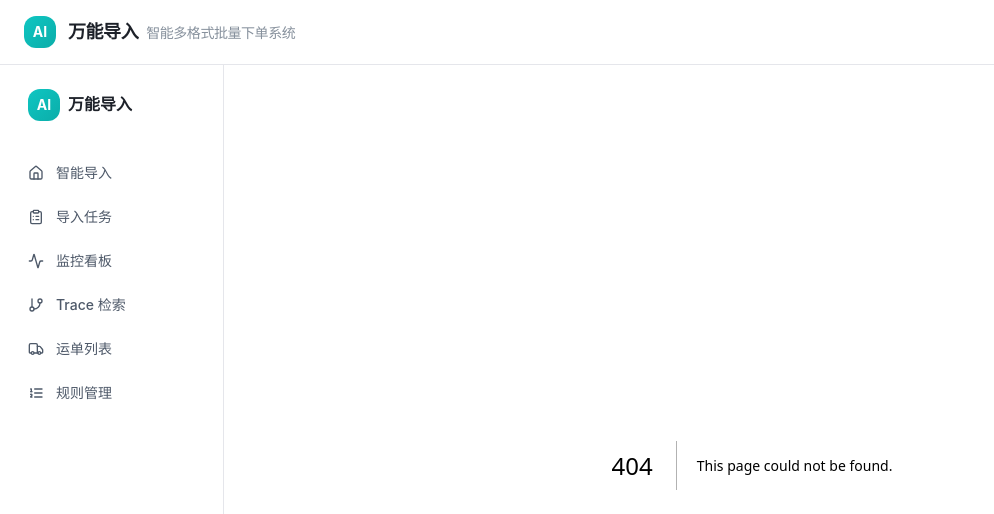
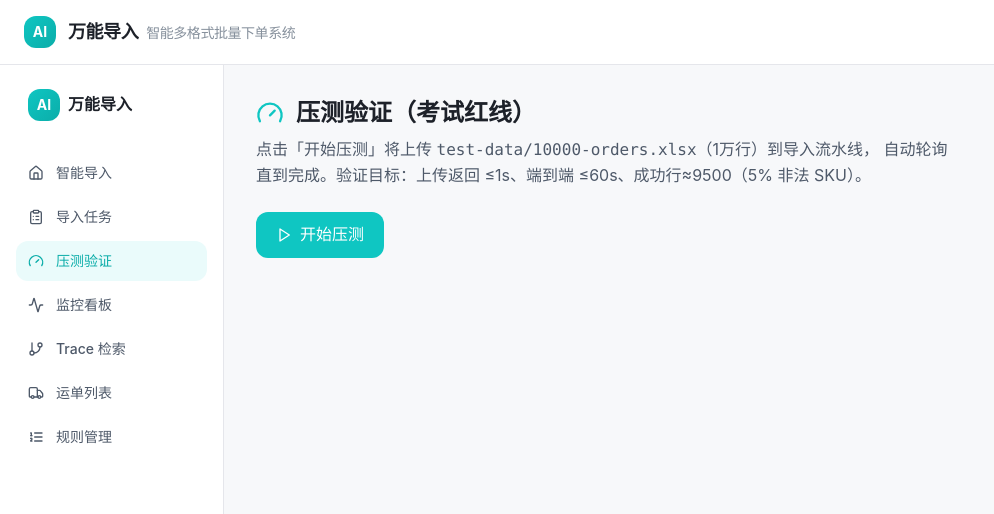
Before and after one commit to zhouhanxiu/waybillV2, a Next.js app: page /loadtest in a window 1280 px wide. Before the commit this address had no page. Shown: the top 514 px of the page, without its empty margins (0-994 px from the left). Built offline with nearby package versions, Linux system fonts and the light colour scheme.

Commit message:
feat: 可访问压测入口 - /api/loadtest 触发接口 + /loadtest 可视化页面 + runImport 复用 + 报告脚本去initDb依赖

```diff
--- a/src/app/api/import-tasks/route.ts
+++ b/src/app/api/import-tasks/route.ts
@@ -18,106 +18,16 @@ const UNIT_ROW_LIMIT = parseInt(process.env.UNIT_ROW_LIMIT || "1000");
  * 目标：从接收请求到返回 task_id ≤ 1s（不含后台处理）
  */
 export async function POST(req: NextRequest) {
-  const t0 = Date.now();
   await initDb();
-
   const form = await req.formData();
   const file = form.get("file") as File | null;
   const ruleId = (form.get("ruleId") as string) || null;
   const fileType = (form.get("fileType") as string) || (file?.name?.endsWith(".pdf") ? "pdf" : "excel");
-
   if (!file) {
     return NextResponse.json({ error: "缺少上传文件" }, { status: 400 });
   }
-
-  // 读取规则（V2 已有规则，复用解析引擎）
-  let rule: ParseRule | undefined;
-  if (ruleId) {
-    const r = await query<{ config: any }>(`SELECT config FROM import_rules WHERE id=$1`, [ruleId]);
-    if (r[0]) rule = { id: ruleId, config: r[0].config } as ParseRule;
-  }
-  if (!rule) {
-    // 默认规则：单列/简单映射（压测数据用统一格式）
-    rule = defaultRule();
-  }
-
-  // 读取文件为 buffer
   const buffer = Buffer.from(await file.arrayBuffer());
-
-  // 解析（复用 V2 规则引擎，不重写）
-  let rawRows: any[][] = [];
-  try {
-    if (fileType === "pdf") {
-      rawRows = await readPdf(buffer as unknown as ArrayBuffer);
-    } else {
-      rawRows = await readExcelSheet(buffer as unknown as ArrayBuffer, 0);
-    }
-  } catch (err: any) {
-    return NextResponse.json({ error: `文件解析失败: ${err.message}` }, { status: 422 });
-  }
-
-  const { rows } = parseFile(rawRows, rule);
-  const totalRows = rows.length;
-  if (totalRows === 0) {
-    return NextResponse.json({ error: "文件中未解析出任何数据行" }, { status: 422 });
-  }
-
-  // 切片成处理单元
-  const units: Array<{ unitIndex: number; unitRows: any[] }> = [];
-  for (let i = 0; i < totalRows; i += UNIT_ROW_LIMIT) {
-    units.push({
-      unitIndex: units.length,
-      unitRows: rows.slice(i, i + UNIT_ROW_LIMIT),
-    });
-  }
-
-  const taskId = `task-${Date.now()}-${Math.random().toString(36).slice(2, 8)}`;
-
-  // ── 同事务写入：任务 + 单元(unit_payload) + event_outbox ──
-  await withTx(async (tx: any) => {
-    await tx.unsafe(
-      `INSERT INTO import_tasks
-        (id, file_name, file_size, file_type, rule_id, total_rows, total_units, status, created_at, updated_at)
-       VALUES ($1,$2,$3,$4,$5,$6,$7,'uploaded',NOW(),NOW())`,
-      [taskId, file.name, file.size, fileType, ruleId, totalRows, units.length]
-    );
-
-    for (const u of units) {
-      const unitId = `${taskId}-u${u.unitIndex}`;
-      const payloadB64 = Buffer.from(JSON.stringify(u.unitRows), "utf-8").toString("base64");
-      await tx.unsafe(
-        `INSERT INTO import_task_batches
-          (id, task_id, unit_index, row_start, row_end, status, attempt, unit_payload, created_at, updated_at)
-         VALUES ($1,$2,$3,$4,$5,'pending',0,$6,NOW(),NOW())`,
-        [unitId, taskId, u.unitIndex, u.unitIndex * UNIT_ROW_LIMIT, u.unitIndex * UNIT_ROW_LIMIT + u.unitRows.length, payloadB64]
-      );
-      // Outbox：每个单元一条事件，保证投递可靠
-      await tx.unsafe(
-        `INSERT INTO event_outbox
-          (aggregate_type, aggregate_id, event_type, payload, status, created_at, updated_at)
-         VALUES ('import_task','${taskId}','unit_enqueued', $1, 'pending', NOW(), NOW())`,
-        [JSON.stringify({ taskId, unitId, unitIndex: u.unitIndex })]
-      );
-    }
-  });
-
-  // Outbox 已在同一事务写入 pending 事件，保证事件可靠（进程重启可恢复）。
-  // 纯 Vercel 方案：HTTP 返回后，Vercel Function 进程仍存活数十秒，
-  // 我们 fire-and-forget 立即消费所有单元（满足"上传即返回 ≤1s" + "1万行 ≤60s 完成"）。
-  // Cron 路由（每分钟）作为兜底，消费任何因函数超时被打断的剩余单元。
-  void consumeAllUnits(taskId).catch((err) =>
-    console.error("[import-tasks] background consume error", taskId, err?.message)
-  );
-
-  const elapsed = Date.now() - t0;
-  return NextResponse.json({
-    taskId,
-    totalRows,
-    totalUnits: units.length,
-    status: "uploaded",
-    acceptedInMs: elapsed, // 应 ≤ 1000ms
-    message: "任务已接收，正在后台异步处理",
-  });
+  return runImport(buffer, file.name, fileType, ruleId);
 }
 
 /**
@@ -165,6 +75,99 @@ function defaultRule(): ParseRule {
   } as ParseRule;
 }
 
+/**
+ * 核心导入逻辑（POST 与 /api/loadtest 共用）：解析 → 切片 → 同事务写库+Outbox → 返回 task_id → fire-and-forget 消费
+ * 复用 V2 规则引擎 parseFile，不为压测文件写死解析逻辑（满足红线5）。
+ */
+export async function runImport(buffer: Buffer, fileName: string, fileType: string, ruleId: string | null) {
+  const t0 = Date.now();
+
+  // 读取规则（V2 已有规则，复用解析引擎）
+  let rule: ParseRule | undefined;
+  if (ruleId) {
+    const r = await query<{ config: any }>(`SELECT config FROM import_rules WHERE id=$1`, [ruleId]);
+    if (r[0]) rule = { id: ruleId, config: r[0].config } as ParseRule;
+  }
+  if (!rule) {
+    rule = defaultRule();
+  }
+
+  // 解析（复用 V2 规则引擎，不重写）
+  let rawRows: any[][] = [];
+  try {
+    if (fileType === "pdf") {
+      rawRows = await readPdf(buffer as unknown as ArrayBuffer);
+    } else {
+      rawRows = await readExcelSheet(buffer as unknown as ArrayBuffer, 0);
+    }
+  } catch (err: any) {
+    return NextResponse.json({ error: `文件解析失败: ${err.message}` }, { status: 422 });
+  }
+
+  const { rows } = parseFile(rawRows, rule);
+  const totalRows = rows.length;
+  if (totalRows === 0) {
+    return NextResponse.json({ error: "文件中未解析出任何数据行" }, { status: 422 });
+  }
+
+  // 切片成处理单元
+  const units: Array<{ unitIndex: number; unitRows: any[] }> = [];
+  for (let i = 0; i < totalRows; i += UNIT_ROW_LIMIT) {
+    units.push({
+      unitIndex: units.length,
+      unitRows: rows.slice(i, i + UNIT_ROW_LIMIT),
+    });
+  }
+
+  const taskId = `task-${Date.now()}-${Math.random().toString(36).slice(2, 8)}`;
+
+  // ── 同事务写入：任务 + 单元(unit_payload) + event_outbox ──
+  await withTx(async (tx: any) => {
+    await tx.unsafe(
+      `INSERT INTO import_tasks
+        (id, file_name, file_size, file_type, rule_id, total_rows, total_units, status, created_at, updated_at)
+       VALUES ($1,$2,$3,$4,$5,$6,$7,'uploaded',NOW(),NOW())`,
+      [taskId, fileName, buffer.length, fileType, ruleId, totalRows, units.length]
+    );
+
+    for (const u of units) {
+      const unitId = `${taskId}-u${u.unitIndex}`;
+      const payloadB64 = Buffer.from(JSON.stringify(u.unitRows), "utf-8").toString("base64");
+      await tx.unsafe(
+        `INSERT INTO import_task_batches
+          (id, task_id, unit_index, row_start, row_end, status, attempt, unit_payload, created_at, updated_at)
+         VALUES ($1,$2,$3,$4,$5,'pending',0,$6,NOW(),NOW())`,
+        [unitId, taskId, u.unitIndex, u.unitIndex * UNIT_ROW_LIMIT, u.unitIndex * UNIT_ROW_LIMIT + u.unitRows.length, payloadB64]
+      );
+      // Outbox：每个单元一条事件，保证投递可靠
+      await tx.unsafe(
+        `INSERT INTO event_outbox
+          (aggregate_type, aggregate_id, event_type, payload, status, created_at, updated_at)
+         VALUES ('import_task','${taskId}','unit_enqueued', $1, 'pending', NOW(), NOW())`,
+        [JSON.stringify({ taskId, unitId, unitIndex: u.unitIndex })]
+      );
+    }
+  });
+
+  // Outbox 已在同一事务写入 pending 事件，保证事件可靠（进程重启可恢复）。
+  // 纯 Vercel 方案：HTTP 返回后，Vercel Function 进程仍存活数十秒，
+  // 我们 fire-and-forget 立即消费所有单元（满足"上传即返回 ≤1s" + "1万行 ≤60s 完成"）。
+  // Cron 路由（每分钟）作为兜底，消费任何因函数超时被打断的剩余单元。
+  void consumeAllUnits(taskId).catch((err) =>
+    console.error("[import-tasks] background consume error", taskId, err?.message)
+  );
+
+  const elapsed = Date.now() - t0;
+  return NextResponse.json({
+    taskId,
+    totalRows,
+    totalUnits: units.length,
+    status: "uploaded",
+    acceptedInMs: elapsed, // 应 ≤ 1000ms
+    message: "任务已接收，正在后台异步处理",
+  });
+}
+
 /** GET /api/import-tasks 列表；GET /api/import-tasks?taskId= 单个任务状态 */
 export async function GET(req: NextRequest) {
   const taskId = req.nextUrl.searchParams.get("taskId");
--- /dev/null
+++ b/src/app/api/loadtest/route.ts
@@ -0,0 +1,36 @@
+import { NextResponse } from "next/server";
+import { readFileSync, existsSync } from "node:fs";
+import { join } from "node:path";
+import { initDb } from "@/lib/db";
+import { runImport } from "@/app/api/import-tasks/route";
+
+export const runtime = "nodejs";
+export const maxDuration = 60;
+
+/**
+ * GET /api/loadtest  → 触发压测：读取 test-data/10000-orders.xlsx，复用导入流水线
+ * 返回：{ taskId, totalRows, acceptedInMs, message }
+ * 调用方随后轮询 GET /api/import-tasks?taskId= 获取完成状态（含 duration_ms）。
+ *
+ * 这是考试压测的可访问入口：部署到 Vercel 后，浏览器打开
+ *   https://<your-app>/loadtest
+ * 点"开始压测"即访问本接口。
+ */
+export async function GET() {
+  await initDb();
+  const candidates = [
+    join(process.cwd(), "test-data", "10000-orders.xlsx"),
+    join(process.cwd(), "scripts", "fixtures", "waybills-10000.xlsx"),
+  ];
+  const fixture = candidates.find((p) => existsSync(p));
+  if (!fixture) {
+    return NextResponse.json(
+      { error: "找不到压测文件，请先运行 npm run seed:data", candidates },
+      { status: 404 }
+    );
+  }
+  const buffer = readFileSync(fixture);
+  const res = await runImport(buffer, "10000-orders.xlsx", "excel", null);
+  const body = await res.json();
+  return NextResponse.json({ ...body, fixture, mode: "loadtest" });
+}
--- /dev/null
+++ b/src/app/loadtest/page.tsx
@@ -0,0 +1,126 @@
+"use client";
+
+import { useState, useRef, useCallback } from "react";
+import { Gauge, Play, Loader2, CheckCircle2, XCircle } from "lucide-react";
+
+type RunState = "idle" | "starting" | "polling" | "done" | "fail";
+
+export default function LoadTestPage() {
+  const [state, setState] = useState<RunState>("idle");
+  const [log, setLog] = useState<string[]>([]);
+  const [result, setResult] = useState<any>(null);
+  const [uploadMs, setUploadMs] = useState<number | null>(null);
+  const timer = useRef<ReturnType<typeof setInterval> | null>(null);
+
+  const append = (s: string) => setLog((l) => [...l, s]);
+
+  const start = useCallback(async () => {
+    setState("starting");
+    setLog([]);
+    setResult(null);
+    setUploadMs(null);
+    const t0 = Date.now();
+    try {
+      const res = await fetch("/api/loadtest");
+      const accepted = Date.now() - t0;
+      if (!res.ok) {
+        const e = await res.json().catch(() => ({}));
+        append(`❌ 压测触发失败: ${res.status} ${e.error || ""}`);
+        setState("fail");
+        return;
+      }
+      const body = await res.json();
+      setUploadMs(accepted);
+      append(`✅ 任务已创建 taskId=${body.taskId}`);
+      append(`   上传返回耗时=${accepted}ms ${accepted <= 1000 ? "(≤1s 达标)" : "(>1s)"}`);
+      append(`   总行数=${body.totalRows} 单元数=${body.totalUnits}`);
+      append(`   数据来源=${body.fixture}`);
+      setState("polling");
+
+      const startPoll = Date.now();
+      timer.current = setInterval(async () => {
+        try {
+          const r = await fetch(`/api/import-tasks?taskId=${body.taskId}`);
+          const task = await r.json();
+          append(
+            `   进度 ${task.progress ?? 0}% 成功=${task.success_rows} 错误=${task.error_rows} 状态=${task.status}`
+          );
+          if (task.status === "completed" || task.status === "failed") {
+            if (timer.current) clearInterval(timer.current);
+            const totalMs = Date.now() - startPoll;
+            const pass = totalMs <= 60000;
+            setResult({ ...task, totalMs, pass });
+            append(`──── 压测结论 ────`);
+            append(`端到端耗时=${totalMs}ms ${pass ? "✅ ≤60s（红线达标）" : "❌ 超限"}`);
+            append(`成功行=${task.success_rows} 错误行=${task.error_rows} 吞吐=${task.throughput_rps}行/秒`);
+            setState("done");
+          }
+        } catch (e: any) {
+          append(`轮询异常: ${e.message}`);
+        }
+      }, 1000);
+    } catch (e: any) {
+      append(`❌ 请求异常: ${e.message}`);
+      setState("fail");
+    }
+  }, []);
+
+  return (
+    <div className="p-8 max-w-3xl">
+      <div className="flex items-center gap-3 mb-2">
+        <Gauge className="w-7 h-7 text-jingtian" />
+        <h1 className="text-2xl font-bold text-ink">压测验证（考试红线）</h1>
+      </div>
+      <p className="text-ink-soft mb-6">
+        点击「开始压测」将上传 <code>test-data/10000-orders.xlsx</code>（1万行）到导入流水线，
+        自动轮询直到完成。验证目标：上传返回 ≤1s、端到端 ≤60s、成功行≈9500（5% 非法 SKU）。
+      </p>
+
+      <button
+        onClick={start}
+        disabled={state === "starting" || state === "polling"}
+        className="flex items-center gap-2 px-5 py-2.5 rounded-lg bg-jingtian text-white font-medium disabled:opacity-50 hover:bg-jingtian-dark transition"
+      >
+        {(state === "starting" || state === "polling") ? (
+          <Loader2 className="w-4 h-4 animate-spin" />
+        ) : (
+          <Play className="w-4 h-4" />
+        )}
+        {state === "polling" ? "压测中…" : "开始压测"}
+      </button>
+
+      {result && (
+        <div
+          className={`mt-6 p-5 rounded-xl border ${
+            result.pass ? "border-green-300 bg-green-50" : "border-red-300 bg-red-50"
+          }`}
+        >
+          <div className="flex items-center gap-2 mb-3">
+            {result.pass ? (
+              <CheckCircle2 className="w-6 h-6 text-green-600" />
+            ) : (
+              <XCircle className="w-6 h-6 text-red-600" />
+            )}
+            <span className="text-lg font-bold">
+              {result.pass ? "✅ 通过：≤60s" : "❌ 未通过：>60s"}
+            </span>
+          </div>
+          <ul className="space-y-1 text-sm text-ink-soft">
+            <li>上传返回耗时：{uploadMs} ms</li>
+            <li>端到端耗时：{result.totalMs} ms</li>
+            <li>成功行数：{result.success_rows}</li>
+            <li>错误行数：{result.error_rows}</li>
+            <li>吞吐：{result.throughput_rps} 行/秒</li>
+            <li>降级（SKU校验不可用）：{result.degraded ? "是" : "否"}</li>
+          </ul>
+        </div>
+      )}
+
+      {log.length > 0 && (
+        <pre className="mt-6 p-4 bg-bg rounded-lg text-xs leading-relaxed text-ink-soft overflow-auto max-h-96 whitespace-pre-wrap">
+          {log.join("\n")}
+        </pre>
+      )}
+    </div>
+  );
+}
--- a/src/components/app-sidebar.tsx
+++ b/src/components/app-sidebar.tsx
@@ -2,11 +2,12 @@
 
 import Link from "next/link";
 import { usePathname } from "next/navigation";
-import { Home, Truck, ListOrdered, Activity, ClipboardList, GitBranch } from "lucide-react";
+import { Home, Truck, ListOrdered, Activity, ClipboardList, GitBranch, Gauge } from "lucide-react";
 
 const navItems = [
   { href: "/", label: "智能导入", icon: Home },
   { href: "/tasks", label: "导入任务", icon: ClipboardList },
+  { href: "/loadtest", label: "压测验证", icon: Gauge },
   { href: "/monitor-v4", label: "监控看板", icon: Activity },
   { href: "/traces", label: "Trace 检索", icon: GitBranch },
   { href: "/waybills", label: "运单列表", icon: Truck },
```
Also changed, not shown: scripts/report-perf.ts (+15 -3 lines), 2 other files (tests, documents, lock files or other folders).
